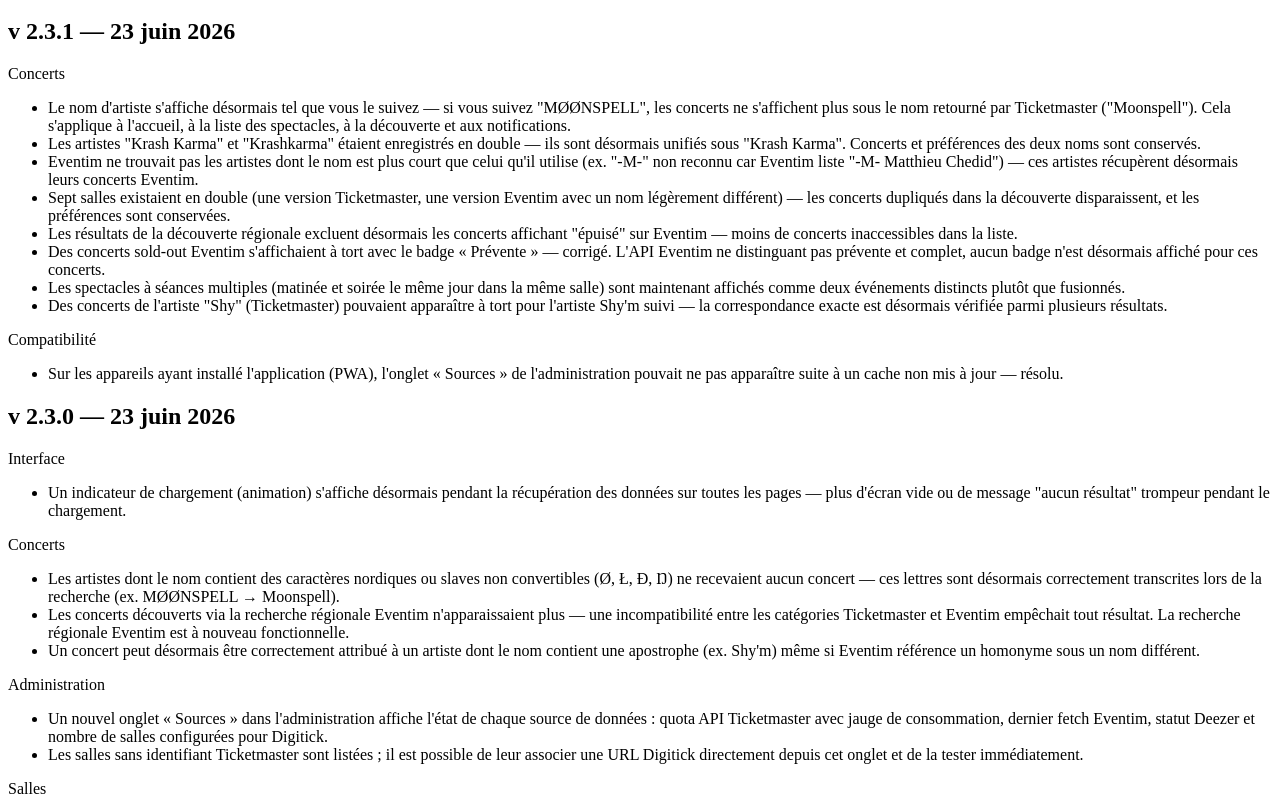
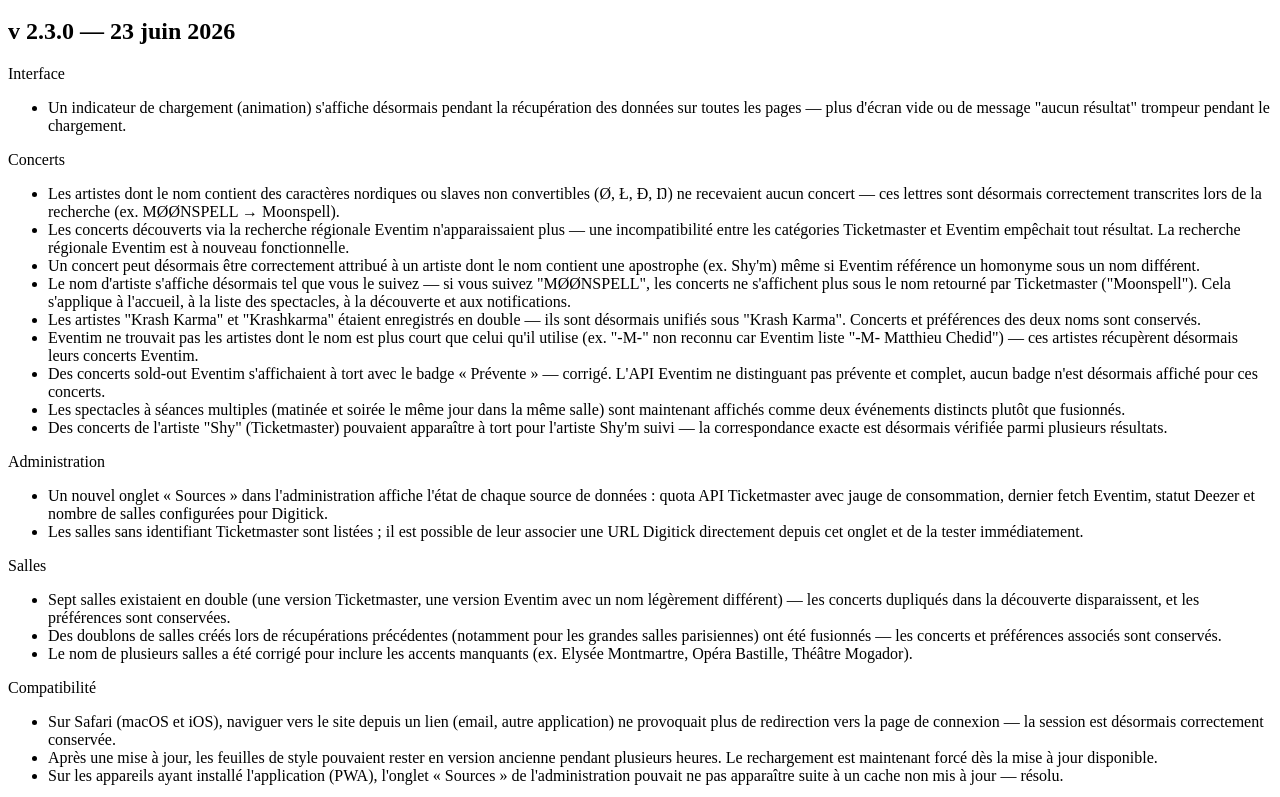
Before and after one commit to Sietch-Tabr/strapontin, a Vue app in the folder front/: page /changelog in a window 1280 px wide. Shown: the part 663-1460 px from the top of the page. Built offline with nearby package versions, Linux system fonts and the light colour scheme; no server answers.

Commit message:
docs: fusionner changelog v2.3.1 dans v2.3.0 + CLAUDE.md CACHE_NOM auto

```diff
--- a/front/src/pages/ChangelogPage.vue
+++ b/front/src/pages/ChangelogPage.vue
@@ -6,31 +6,6 @@
 
     <div class="max-w-xl changelog">
       <p class="page-subtitle">Historique des améliorations et corrections apportées à Strapontin.</p>
-
-      <section>
-        <h2 class="changelog-version">v 2.3.1 — 23 juin 2026</h2>
-        <div class="changelog-entrees">
-          <div>
-            <p class="changelog-categorie">Concerts</p>
-            <ul>
-              <li>Le nom d'artiste s'affiche désormais tel que vous le suivez — si vous suivez "MØØNSPELL", les concerts ne s'affichent plus sous le nom retourné par Ticketmaster ("Moonspell"). Cela s'applique à l'accueil, à la liste des spectacles, à la découverte et aux notifications.</li>
-              <li>Les artistes "Krash Karma" et "Krashkarma" étaient enregistrés en double — ils sont désormais unifiés sous "Krash Karma". Concerts et préférences des deux noms sont conservés.</li>
-              <li>Eventim ne trouvait pas les artistes dont le nom est plus court que celui qu'il utilise (ex. "-M-" non reconnu car Eventim liste "-M- Matthieu Chedid") — ces artistes récupèrent désormais leurs concerts Eventim.</li>
-              <li>Sept salles existaient en double (une version Ticketmaster, une version Eventim avec un nom légèrement différent) — les concerts dupliqués dans la découverte disparaissent, et les préférences sont conservées.</li>
-              <li>Les résultats de la découverte régionale excluent désormais les concerts affichant "épuisé" sur Eventim — moins de concerts inaccessibles dans la liste.</li>
-              <li>Des concerts sold-out Eventim s'affichaient à tort avec le badge « Prévente » — corrigé. L'API Eventim ne distinguant pas prévente et complet, aucun badge n'est désormais affiché pour ces concerts.</li>
-              <li>Les spectacles à séances multiples (matinée et soirée le même jour dans la même salle) sont maintenant affichés comme deux événements distincts plutôt que fusionnés.</li>
-              <li>Des concerts de l'artiste "Shy" (Ticketmaster) pouvaient apparaître à tort pour l'artiste Shy'm suivi — la correspondance exacte est désormais vérifiée parmi plusieurs résultats.</li>
-            </ul>
-          </div>
-          <div>
-            <p class="changelog-categorie">Compatibilité</p>
-            <ul>
-              <li>Sur les appareils ayant installé l'application (PWA), l'onglet « Sources » de l'administration pouvait ne pas apparaître suite à un cache non mis à jour — résolu.</li>
-            </ul>
-          </div>
-        </div>
-      </section>
 
       <section>
         <h2 class="changelog-version">v 2.3.0 — 23 juin 2026</h2>
@@ -47,6 +22,12 @@
               <li>Les artistes dont le nom contient des caractères nordiques ou slaves non convertibles (Ø, Ł, Đ, Ŋ) ne recevaient aucun concert — ces lettres sont désormais correctement transcrites lors de la recherche (ex. MØØNSPELL → Moonspell).</li>
               <li>Les concerts découverts via la recherche régionale Eventim n'apparaissaient plus — une incompatibilité entre les catégories Ticketmaster et Eventim empêchait tout résultat. La recherche régionale Eventim est à nouveau fonctionnelle.</li>
               <li>Un concert peut désormais être correctement attribué à un artiste dont le nom contient une apostrophe (ex. Shy'm) même si Eventim référence un homonyme sous un nom différent.</li>
+              <li>Le nom d'artiste s'affiche désormais tel que vous le suivez — si vous suivez "MØØNSPELL", les concerts ne s'affichent plus sous le nom retourné par Ticketmaster ("Moonspell"). Cela s'applique à l'accueil, à la liste des spectacles, à la découverte et aux notifications.</li>
+              <li>Les artistes "Krash Karma" et "Krashkarma" étaient enregistrés en double — ils sont désormais unifiés sous "Krash Karma". Concerts et préférences des deux noms sont conservés.</li>
+              <li>Eventim ne trouvait pas les artistes dont le nom est plus court que celui qu'il utilise (ex. "-M-" non reconnu car Eventim liste "-M- Matthieu Chedid") — ces artistes récupèrent désormais leurs concerts Eventim.</li>
+              <li>Des concerts sold-out Eventim s'affichaient à tort avec le badge « Prévente » — corrigé. L'API Eventim ne distinguant pas prévente et complet, aucun badge n'est désormais affiché pour ces concerts.</li>
+              <li>Les spectacles à séances multiples (matinée et soirée le même jour dans la même salle) sont maintenant affichés comme deux événements distincts plutôt que fusionnés.</li>
+              <li>Des concerts de l'artiste "Shy" (Ticketmaster) pouvaient apparaître à tort pour l'artiste Shy'm suivi — la correspondance exacte est désormais vérifiée parmi plusieurs résultats.</li>
             </ul>
           </div>
           <div>
@@ -59,6 +40,7 @@
           <div>
             <p class="changelog-categorie">Salles</p>
             <ul>
+              <li>Sept salles existaient en double (une version Ticketmaster, une version Eventim avec un nom légèrement différent) — les concerts dupliqués dans la découverte disparaissent, et les préférences sont conservées.</li>
               <li>Des doublons de salles créés lors de récupérations précédentes (notamment pour les grandes salles parisiennes) ont été fusionnés — les concerts et préférences associés sont conservés.</li>
               <li>Le nom de plusieurs salles a été corrigé pour inclure les accents manquants (ex. Elysée Montmartre, Opéra Bastille, Théâtre Mogador).</li>
             </ul>
@@ -68,6 +50,7 @@
             <ul>
               <li>Sur Safari (macOS et iOS), naviguer vers le site depuis un lien (email, autre application) ne provoquait plus de redirection vers la page de connexion — la session est désormais correctement conservée.</li>
               <li>Après une mise à jour, les feuilles de style pouvaient rester en version ancienne pendant plusieurs heures. Le rechargement est maintenant forcé dès la mise à jour disponible.</li>
+              <li>Sur les appareils ayant installé l'application (PWA), l'onglet « Sources » de l'administration pouvait ne pas apparaître suite à un cache non mis à jour — résolu.</li>
             </ul>
           </div>
         </div>
```
Also changed, not shown: 1 other file (tests, documents, lock files or other folders).
